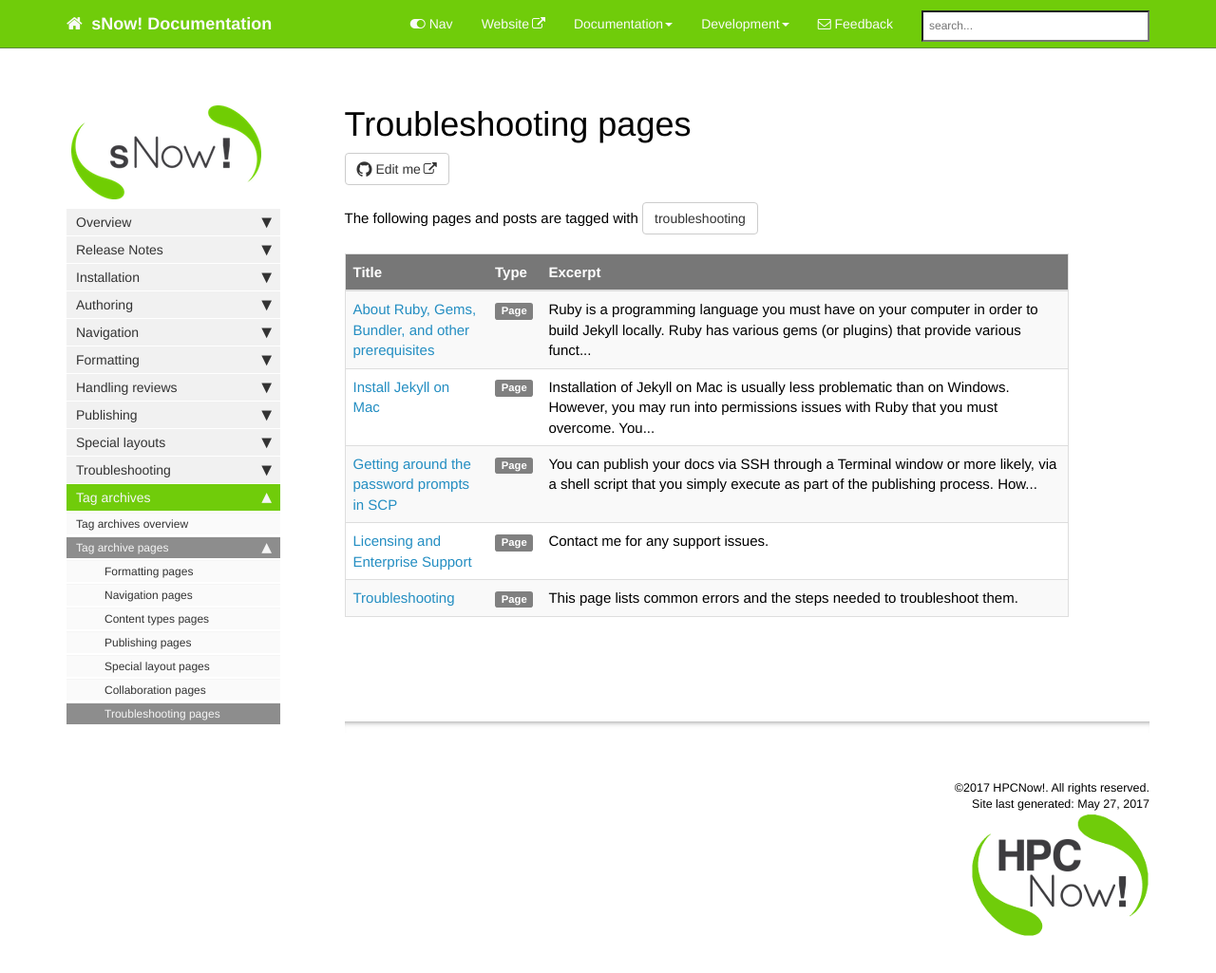
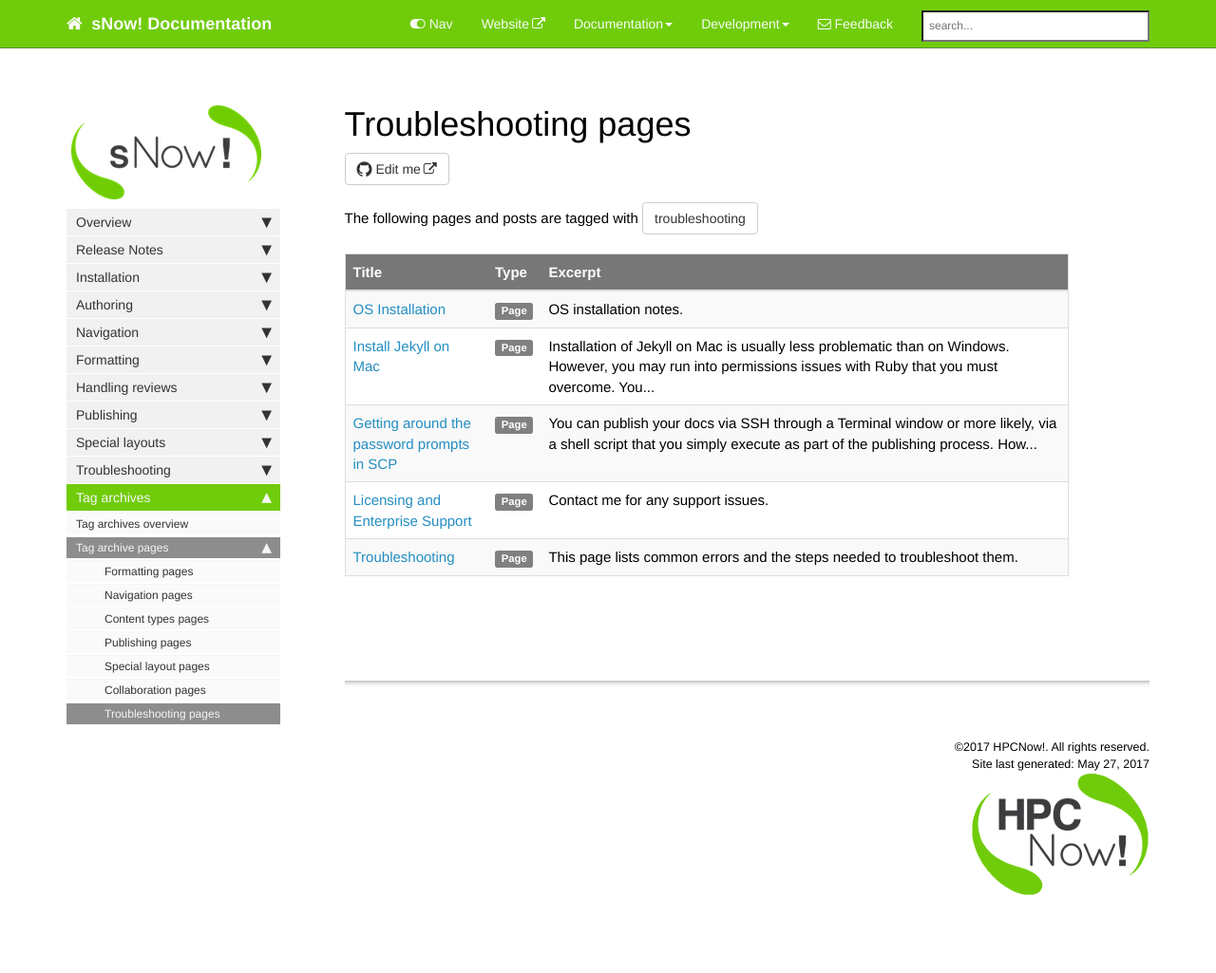
Before and after one commit to FlocksCM/snow-documentation, a Jekyll site: the page built from pages/tags/tag_troubleshooting.md, in a window 1280 px wide and 1046 px high. Shown: the top 1025 px of the window at 95% size. Built offline with Jekyll 4.4.1, drawn with Linux system fonts in a browser that asks for light colours; nearby versions of some CDN libraries; comment, search, counter and statistics services are not loaded; part of the change alters nothing that is shown.

Commit message:
Update mydoc_about_ruby_gems_bundler.md

````diff
--- a/pages/mydoc/mydoc_about_ruby_gems_bundler.md
+++ b/pages/mydoc/mydoc_about_ruby_gems_bundler.md
@@ -1,254 +1,62 @@
 ---
-title: About Ruby, Gems, Bundler, and other prerequisites
+title: OS Installation
 tags: [getting_started, troubleshooting]
 keywords:
-summary: "Ruby is a programming language you must have on your computer in order to build Jekyll locally. Ruby has various gems (or plugins) that provide various functionality. Each Jekyll project usually requires certain gems."
+summary: "OS installation notes."
 sidebar: mydoc_sidebar
-permalink: mydoc_about_ruby_gems_etc.html
+permalink: mydoc_os_installation.html
 folder: mydoc
 ---
+In the following chapters we will discuss how to start from scratch until you have a fully working HPC Cluster.
 
-## About Ruby
+This starts by installing Debian on your sNow! server, typically named snow01. This server will have at least two network ports, one to connect to the internal sNow! network (192.168.0.0 in this document) and one to connect to your site network, which will be for users to interact with the computing cluster.
 
-Jekyll runs on Ruby, a programming language. You have to have Ruby on your computer in order to run Ruby-based programs like Jekyll. Ruby is installed on the Mac by default, but you must add it to Windows.
+## Debian installation
+sNow! servers work over Debian. At the time of preparing this documentation it has been fully tested on Debian Jessie (v.8).
+Download Debian and install as follows:
+The partitioning on this installation is based in a system with a single disk OS and sNow!.
 
-## About Ruby Gems
-
-Ruby has a number of plugins referred to as "gems." Just because you have Ruby doesn't mean you have all the necessary Ruby gems that your program needs to run. Gems provide additional functionality for Ruby programs. There are thousands of [Rubygems](https://rubygems.org/) available for you to use.
-
-Some gems depend on other gems for functionality. For example, the Jekyll gem might depend on 20 other gems that must also be installed.
-
-Each gem has a version associated with it, and not all gem versions are compatible with each other.
-
-## Rubygem package managers
-
-[Bundler](http://bundler.io/) is a gem package manager for Ruby, which means it goes out and gets all the gems you need for your Ruby programs. If you tell Bundler you need the [jekyll gem](https://rubygems.org/gems/jekyll), it will retrieve all the dependencies on the jekyll gem as well -- automatically.
-
-Not only does Bundler retrieve the right gem dependencies, but it's smart enough to retrieve the right versions of each gem. For example, if you get the [github-pages](https://rubygems.org/gems/github-pages) gem, it will retrieve all of these other gems:
+Boot from the Debian DVD or USB and choose Install.
+1. Select your language, location and keyboard map.
+2. Configure your primary network interface to have internet access as you will need it for installing sNow!
+3. Choose your hostname (snow01)
+4. Choose your domain name and a root password
+5. Create a user when prompted (snow user is reserved, so do not use snow as a username)
+6. Choose your timezone
+7. Choose manual partition, and create a small partition for ```/boot``
 
 ```
-github-pages-health-check = 1.1.0
-jekyll = 3.0.3
-jekyll-coffeescript = 1.0.1
-jekyll-feed = 0.4.0
-jekyll-gist = 1.4.0
-jekyll-github-metadata = 1.9.0
-jekyll-mentions = 1.1.2
-jekyll-paginate = 1.1.0
-jekyll-redirect-from = 0.10.0
-jekyll-sass-converter = 1.3.0
-jekyll-seo-tag = 1.3.2
-jekyll-sitemap = 0.10.0
-jekyll-textile-converter = 0.1.0
-jemoji = 0.6.2
-kramdown = 1.10.0
-liquid = 3.0.6
-mercenary ~> 0.3
-rdiscount = 2.1.8
-redcarpet = 3.3.3
-RedCloth = 4.2.9
-rouge = 1.10.1
-terminal-table ~> 1.
+/boot	ext2	1GB
+```
+8. Create another partition and lvm	rest of the disk
+9. Go to the Logical Volume Manager configuration and write changes to disk.
+10. Create a LVM Volume Group and call it: snow_vg
+11. Create the following LVM Logical Volumes:
+
+```
+root	ext4	20GB		/
+sNow	ext4	150GB		/sNow
+swap	swap	8GB
+```
+This is just an example. You can choose other partition layouts that fit your needs but it is mandatory to have the snow_vg volume group and the /sNow filesystem.
+
+12. Configure a network mirror to install new software and updates when needed.
+13. Choose the default packages to install. You don't need a GUI for sNow!.
+14. Reboot the system when the installation is finished.
+
+## Extend the repos with contrib and non-free
+Edit /etc/apt/sources.list and add "contrib non-free" after each deb line.
+
+```
+deb http://ftp.es.debian.org/debian/ jessie main contrib non-free
+deb-src http://ftp.es.debian.org/debian/ jessie main contrib non-free
+
+deb http://security.debian.org/ jessie/updates main contrib non-free
+deb-src http://security.debian.org/ jessie/updates main contrib non-free
+
+# jessie-updates, previously known as 'volatile'
+deb http://ftp.es.debian.org/debian/ jessie-updates main contrib non-free
+deb-src http://ftp.es.debian.org/debian/ jessie-updates main contrib non-free
 ```
 
-See how Bundler retrieved version 3.0.3 of the jekyll gem, even though (as of this writing) the latest version of the jekyll gem is 3.1.2? That's because github-pages is only compatible up to jekyll 3.0.3. Bundler handles all of this dependency and version compatibility for you.
-
- Trying to keep track of which gems and versions are appropriate for your project can be a nightmare. This is the problem Bundler solves. As explained on [Bundler.io](http://bundler.io/):
-
-> Bundler provides a consistent environment for Ruby projects by tracking and installing the exact gems and versions that are needed.
->
-> Bundler is an exit from dependency hell, and ensures that the gems you need are present in development, staging, and production. Starting work on a project is as simple as bundle install.
-
-## Gemfiles
-
-Bundler looks in a project's "Gemfile" (no file extension) to see which gems are required by the project. The Gemfile lists the source and then any gems, like this:
-
-```
-source "https://rubygems.org"
-
-gem 'github-pages'
-gem 'jekyll'
-```
-
-The source indicates the site where Bundler will retrieve the gems: [https://rubygems.org](https://rubygems.org).
-
-The gems it retrieves are listed separately on each line.
-
-Here no versions are specified. Sometimes gemfiles will specify the versions like this:
-
-```
-gem 'kramdown', '1.0'
-```
-
-This means Bundler should get version 1.0 of the kramdown gem.
-
-To specify a subset of versions, the Gemfile looks like this:
-
-```
-gem 'jekyll', '~> 2.3'
-```
-The `~>` sign means greater than or equal to the *last digit before the last period in the number*.
-
-Here it will get any gem equal to 2.3 but less than 3.0.
-
-If it adds another digit, the scope is affected:
-
-```
-gem `jekyll`, `~>2.3.1'
-```
-
-This means to get any gem equal to 2.3.1 but less than 2.4.
-
-If it looks like this:
-
-```
-gem 'jekyll', '~> 3.0', '>= 3.0.3'
-```
-
-This will get any Jekyll gem between versions 3.0 and up to 3.0.3.
-
-See this [Stack Overflow post](http://stackoverflow.com/questions/5170547/what-does-tilde-greater-than-mean-in-ruby-gem-dependencies) for more details.
-
-## Gemfile.lock
-
-After Bundler retrieves and installs the gems, it makes a detailed list of all the gems and versions it has installed for your project. The snapshot of all gems + versions installed is stored in your Gemfile.lock file, which might look like this:
-
-```
-GEM
-  remote: https://rubygems.org/
-  specs:
-    RedCloth (4.2.9)
-    activesupport (4.2.5.1)
-      i18n (~> 0.7)
-      json (~> 1.7, >= 1.7.7)
-      minitest (~> 5.1)
-      thread_safe (~> 0.3, >= 0.3.4)
-      tzinfo (~> 1.1)
-    addressable (2.3.8)
-    coffee-script (2.4.1)
-      coffee-script-source
-      execjs
-    coffee-script-source (1.10.0)
-    colorator (0.1)
-    ethon (0.8.1)
-      ffi (>= 1.3.0)
-    execjs (2.6.0)
-    faraday (0.9.2)
-      multipart-post (>= 1.2, < 3)
-    ffi (1.9.10)
-    gemoji (2.1.0)
-    github-pages (52)
-      RedCloth (= 4.2.9)
-      github-pages-health-check (= 1.0.1)
-      jekyll (= 3.0.3)
-      jekyll-coffeescript (= 1.0.1)
-      jekyll-feed (= 0.4.0)
-      jekyll-gist (= 1.4.0)
-      jekyll-mentions (= 1.0.1)
-      jekyll-paginate (= 1.1.0)
-      jekyll-redirect-from (= 0.9.1)
-      jekyll-sass-converter (= 1.3.0)
-      jekyll-seo-tag (= 1.3.1)
-      jekyll-sitemap (= 0.10.0)
-      jekyll-textile-converter (= 0.1.0)
-      jemoji (= 0.5.1)
-      kramdown (= 1.9.0)
-      liquid (= 3.0.6)
-      mercenary (~> 0.3)
-      rdiscount (= 2.1.8)
-      redcarpet (= 3.3.3)
-      rouge (= 1.10.1)
-      terminal-table (~> 1.4)
-    github-pages-health-check (1.0.1)
-      addressable (~> 2.3)
-      net-dns (~> 0.8)
-      octokit (~> 4.0)
-      public_suffix (~> 1.4)
-      typhoeus (~> 0.7)
-    html-pipeline (2.3.0)
-      activesupport (>= 2, < 5)
-      nokogiri (>= 1.4)
-    i18n (0.7.0)
-    jekyll (3.0.3)
-      colorator (~> 0.1)
-      jekyll-sass-converter (~> 1.0)
-      jekyll-watch (~> 1.1)
-      kramdown (~> 1.3)
-      liquid (~> 3.0)
-      mercenary (~> 0.3.3)
-      rouge (~> 1.7)
-      safe_yaml (~> 1.0)
-    jekyll-coffeescript (1.0.1)
-      coffee-script (~> 2.2)
-    jekyll-feed (0.4.0)
-    jekyll-gist (1.4.0)
-      octokit (~> 4.2)
-    jekyll-mentions (1.0.1)
-      html-pipeline (~> 2.3)
-      jekyll (~> 3.0)
-    jekyll-paginate (1.1.0)
-    jekyll-redirect-from (0.9.1)
-      jekyll (>= 2.0)
-    jekyll-sass-converter (1.3.0)
-      sass (~> 3.2)
-    jekyll-seo-tag (1.3.1)
-      jekyll (~> 3.0)
-    jekyll-sitemap (0.10.0)
-    jekyll-textile-converter (0.1.0)
-      RedCloth (~> 4.0)
-    jekyll-watch (1.3.1)
-      listen (~> 3.0)
-    jemoji (0.5.1)
-      gemoji (~> 2.0)
-      html-pipeline (~> 2.2)
-      jekyll (>= 2.0)
-    json (1.8.3)
-    kramdown (1.9.0)
-    liquid (3.0.6)
-    listen (3.0.6)
-      rb-fsevent (>= 0.9.3)
-      rb-inotify (>= 0.9.7)
-    mercenary (0.3.5)
-    mini_portile2 (2.0.0)
-    minitest (5.8.4)
-    multipart-post (2.0.0)
-    net-dns (0.8.0)
-    nokogiri (1.6.7.2)
-      mini_portile2 (~> 2.0.0.rc2)
-    octokit (4.2.0)
-      sawyer (~> 0.6.0, >= 0.5.3)
-    public_suffix (1.5.3)
-    rb-fsevent (0.9.7)
-    rb-inotify (0.9.7)
-      ffi (>= 0.5.0)
-    rdiscount (2.1.8)
-    redcarpet (3.3.3)
-    rouge (1.10.1)
-    safe_yaml (1.0.4)
-    sass (3.4.21)
-    sawyer (0.6.0)
-      addressable (~> 2.3.5)
-      faraday (~> 0.8, < 0.10)
-    terminal-table (1.5.2)
-    thread_safe (0.3.5)
-    typhoeus (0.8.0)
-      ethon (>= 0.8.0)
-    tzinfo (1.2.2)
-      thread_safe (~> 0.1)
-
-PLATFORMS
-  ruby
-
-DEPENDENCIES
-  github-pages
-  jekyll
-
-BUNDLED WITH
-   1.11.2
-```
-
-You can always delete the Gemlock file and run Bundle install again to get the latest versions. You can also run `bundle update`, which will ignore the Gemlock file to get the latest versions of each gem.
-
-To learn more about Bundler, see [Bundler's Purpose and Rationale](http://bundler.io/rationale.html).
-
 {% include links.html %}
````
